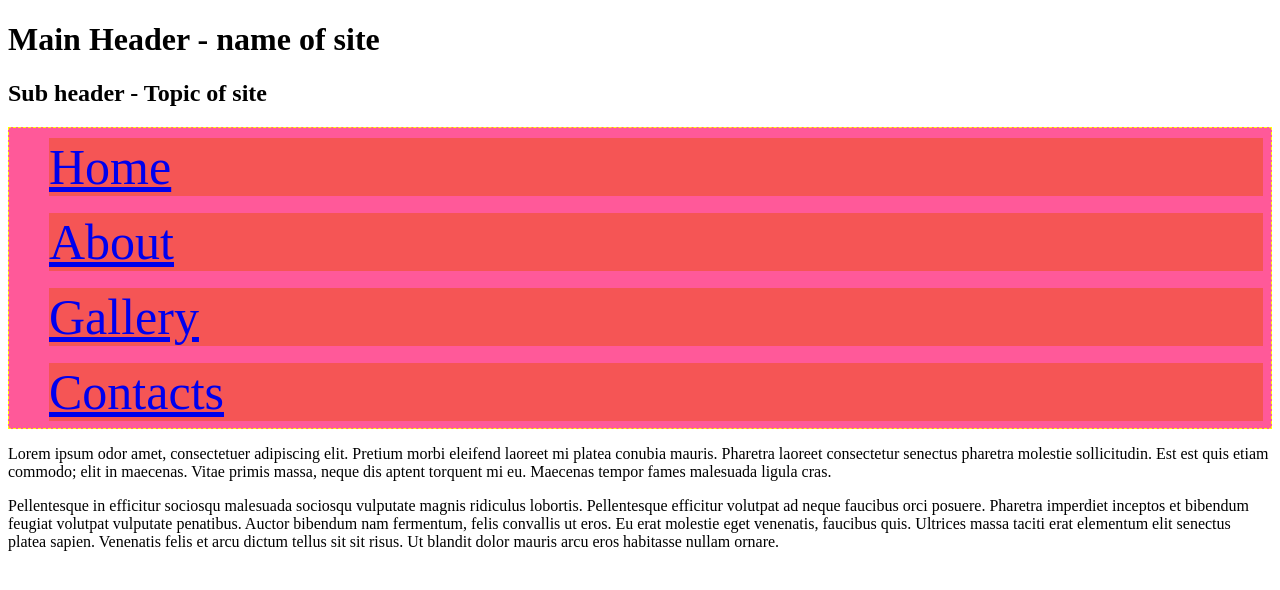
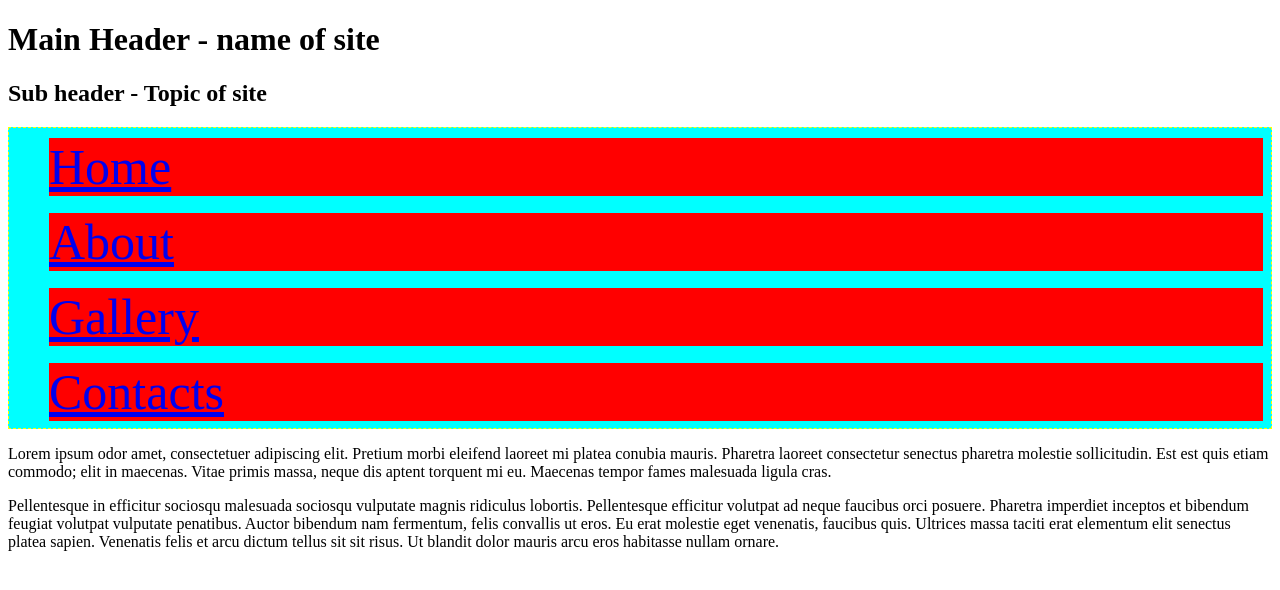
Before and after one commit to voloda27/voloda27.github.io, a plain HTML site: page veb/pr5/index.html in a window 1280 px wide. Drawn offline with Linux system fonts and the light colour scheme.

Commit message:
Update style.css

```diff
--- a/veb/pr5/css/style.css
+++ b/veb/pr5/css/style.css
@@ -5,14 +5,14 @@
   align-content: flex-start;
   height: 300px;
   border: 1px dashed yellow;
-  background-color: #ff5999;
+  background-color: #00ffff;
 }
 .container li {
   /*flex-grow: 1;*/
   margin-top: 5px;
   margin-bottom: 2px;
   margin-right: 8px;
-  background-color: #f55555;
+  background-color: #ff0000;
   list-style-type: none;
   font-size: 50px;
 }
```
